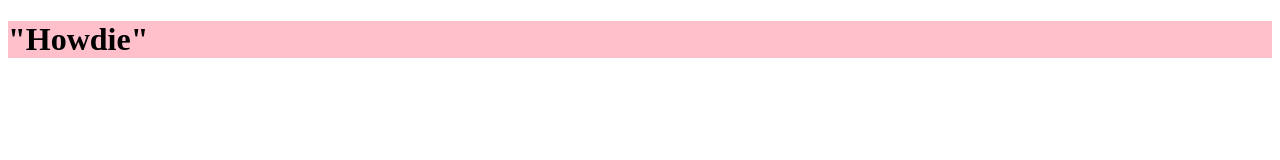
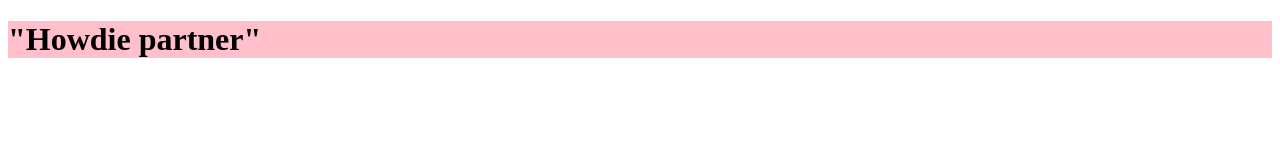
Before and after one commit to saadondaniella/The-greatest-repo-of-all-time, a plain HTML site: page index.html in a window 1280 px wide. Drawn offline with Linux system fonts and the light colour scheme.

Commit message:
added partner

```diff
--- a/index.html
+++ b/index.html
@@ -7,7 +7,7 @@
 </head>
 <body>
     <h1 style="background-color: pink;">
-        "Howdie"
+        "Howdie partner"
     </h1>
 </body>
 </html>
```
